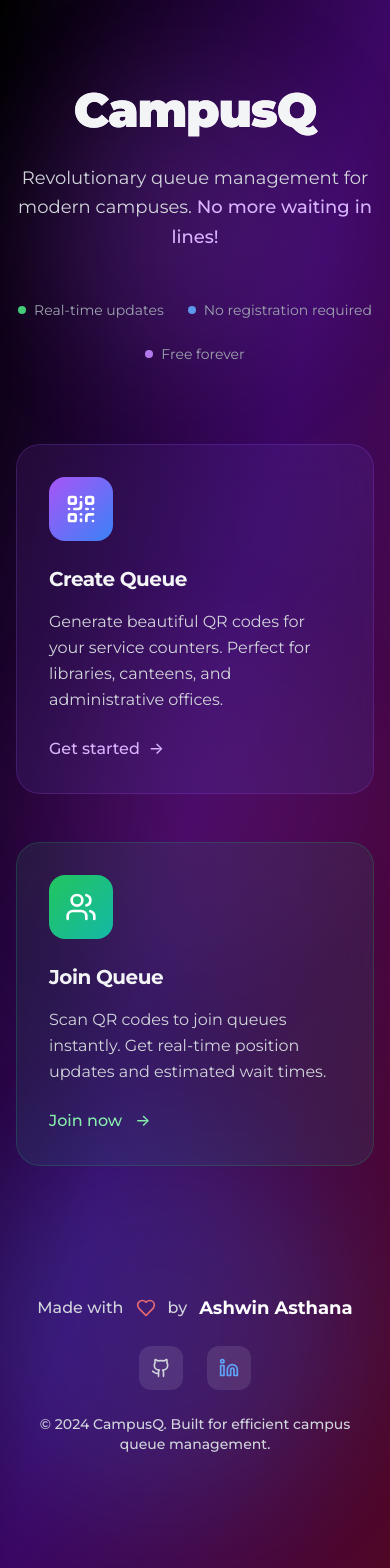
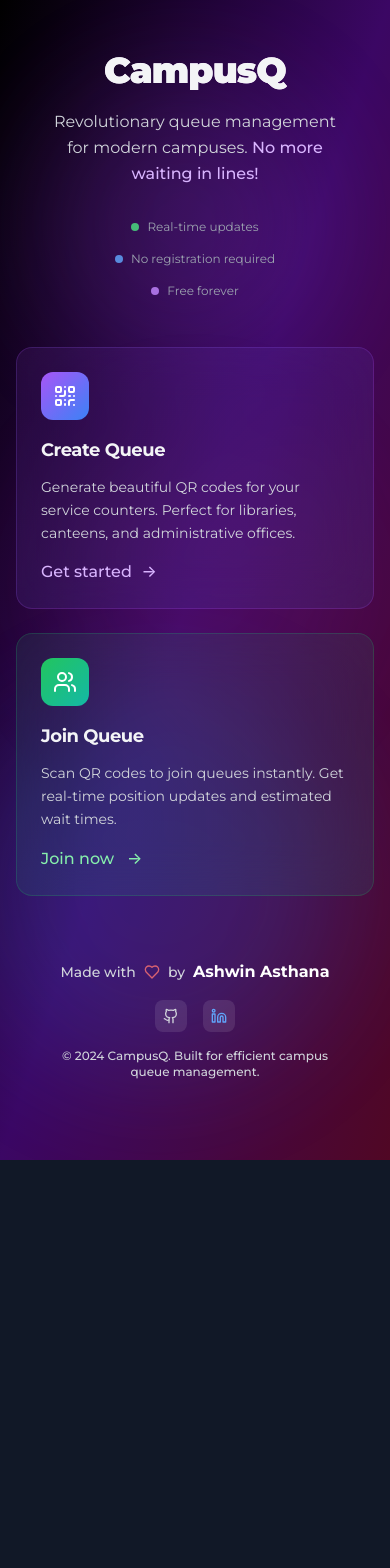
Before and after one commit to lumozion/CampusQ, a Next.js app: page / in a window 390 px wide. Shown: the top 1568 px of the page. After the commit the page ends 1160 px from the top, so only its background shows below. Built offline with nearby package versions, Linux system fonts and the light colour scheme.

Commit message:
Make design fully responsive for all device sizes

```diff
--- a/app/page.tsx
+++ b/app/page.tsx
@@ -14,25 +14,25 @@ export default function HomePage() {
         <div className="absolute top-1/2 left-1/2 transform -translate-x-1/2 -translate-y-1/2 w-80 h-80 bg-pink-500/10 rounded-full blur-3xl animate-pulse delay-500"></div>
       </div>
 
-      <div className="relative z-10 container mx-auto px-4 py-20">
+      <div className="relative z-10 container mx-auto px-4 sm:px-6 lg:px-8 py-12 sm:py-16 lg:py-20">
         <motion.div
           initial={{ opacity: 0, y: 30 }}
           animate={{ opacity: 1, y: 0 }}
           transition={{ duration: 0.8 }}
-          className="text-center mb-20"
+          className="text-center mb-12 sm:mb-16 lg:mb-20"
         >
 
 
-          <h1 className="text-5xl md:text-7xl font-black mb-6 bg-gradient-to-r from-white via-purple-200 to-pink-200 bg-clip-text text-transparent leading-tight tracking-tight">
+          <h1 className="text-4xl sm:text-5xl md:text-6xl lg:text-7xl font-black mb-4 sm:mb-6 bg-gradient-to-r from-white via-purple-200 to-pink-200 bg-clip-text text-transparent leading-tight tracking-tight">
             CampusQ
           </h1>
 
-          <p className="text-lg md:text-xl text-gray-300 mb-12 max-w-3xl mx-auto leading-relaxed">
+          <p className="text-base sm:text-lg md:text-xl text-gray-300 mb-8 sm:mb-10 lg:mb-12 max-w-xs sm:max-w-2xl lg:max-w-3xl mx-auto leading-relaxed px-4 sm:px-0">
             Revolutionary queue management for modern campuses.
             <span className="text-purple-300 font-medium"> No more waiting in lines!</span>
           </p>
 
-          <div className="flex flex-wrap items-center justify-center gap-6 text-sm text-gray-400">
+          <div className="flex flex-col sm:flex-row flex-wrap items-center justify-center gap-4 sm:gap-6 text-xs sm:text-sm text-gray-400">
             <div className="flex items-center gap-2">
               <div className="w-2 h-2 bg-green-400 rounded-full animate-pulse"></div>
               <span>Real-time updates</span>
@@ -48,7 +48,7 @@ export default function HomePage() {
           </div>
         </motion.div>
 
-        <div className="grid md:grid-cols-2 gap-12 max-w-6xl mx-auto">
+        <div className="grid grid-cols-1 lg:grid-cols-2 gap-6 sm:gap-8 lg:gap-12 max-w-sm sm:max-w-4xl lg:max-w-6xl mx-auto">
           <motion.div
             initial={{ opacity: 0, x: -50, rotateY: -15 }}
             animate={{ opacity: 1, x: 0, rotateY: 0 }}
@@ -57,19 +57,19 @@ export default function HomePage() {
             className="group"
           >
             <Link href="/create" className="block">
-              <div className="relative p-8 rounded-3xl bg-gradient-to-br from-purple-500/10 to-blue-500/10 backdrop-blur-xl border border-purple-500/20 hover:border-purple-400/40 transition-all duration-500 overflow-hidden">
+              <div className="relative p-6 sm:p-8 rounded-2xl sm:rounded-3xl bg-gradient-to-br from-purple-500/10 to-blue-500/10 backdrop-blur-xl border border-purple-500/20 hover:border-purple-400/40 transition-all duration-500 overflow-hidden">
                 <div className="absolute inset-0 bg-gradient-to-br from-purple-600/5 to-transparent opacity-0 group-hover:opacity-100 transition-opacity duration-500"></div>
 
                 <div className="relative z-10">
-                  <div className="w-16 h-16 bg-gradient-to-br from-purple-500 to-blue-500 rounded-2xl flex items-center justify-center mb-6 group-hover:scale-110 transition-transform duration-300">
-                    <QrCode className="w-8 h-8 text-white" />
+                  <div className="w-12 h-12 sm:w-16 sm:h-16 bg-gradient-to-br from-purple-500 to-blue-500 rounded-xl sm:rounded-2xl flex items-center justify-center mb-4 sm:mb-6 group-hover:scale-110 transition-transform duration-300">
+                    <QrCode className="w-6 h-6 sm:w-8 sm:h-8 text-white" />
                   </div>
 
-                  <h3 className="text-xl font-bold text-white mb-4 group-hover:text-purple-200 transition-colors">
+                  <h3 className="text-lg sm:text-xl font-bold text-white mb-3 sm:mb-4 group-hover:text-purple-200 transition-colors">
                     Create Queue
                   </h3>
 
-                  <p className="text-gray-300 leading-relaxed mb-6">
+                  <p className="text-sm sm:text-base text-gray-300 leading-relaxed mb-4 sm:mb-6">
                     Generate beautiful QR codes for your service counters. Perfect for libraries, canteens, and administrative offices.
                   </p>
 
@@ -96,19 +96,19 @@ export default function HomePage() {
             className="group"
           >
             <Link href="/join" className="block">
-              <div className="relative p-8 rounded-3xl bg-gradient-to-br from-green-500/10 to-teal-500/10 backdrop-blur-xl border border-green-500/20 hover:border-green-400/40 transition-all duration-500 overflow-hidden">
+              <div className="relative p-6 sm:p-8 rounded-2xl sm:rounded-3xl bg-gradient-to-br from-green-500/10 to-teal-500/10 backdrop-blur-xl border border-green-500/20 hover:border-green-400/40 transition-all duration-500 overflow-hidden">
                 <div className="absolute inset-0 bg-gradient-to-br from-green-600/5 to-transparent opacity-0 group-hover:opacity-100 transition-opacity duration-500"></div>
 
                 <div className="relative z-10">
-                  <div className="w-16 h-16 bg-gradient-to-br from-green-500 to-teal-500 rounded-2xl flex items-center justify-center mb-6 group-hover:scale-110 transition-transform duration-300">
-                    <Users className="w-8 h-8 text-white" />
+                  <div className="w-12 h-12 sm:w-16 sm:h-16 bg-gradient-to-br from-green-500 to-teal-500 rounded-xl sm:rounded-2xl flex items-center justify-center mb-4 sm:mb-6 group-hover:scale-110 transition-transform duration-300">
+                    <Users className="w-6 h-6 sm:w-8 sm:h-8 text-white" />
                   </div>
 
-                  <h3 className="text-xl font-bold text-white mb-4 group-hover:text-green-200 transition-colors">
+                  <h3 className="text-lg sm:text-xl font-bold text-white mb-3 sm:mb-4 group-hover:text-green-200 transition-colors">
                     Join Queue
                   </h3>
 
-                  <p className="text-gray-300 leading-relaxed mb-6">
+                  <p className="text-sm sm:text-base text-gray-300 leading-relaxed mb-4 sm:mb-6">
                     Scan QR codes to join queues instantly. Get real-time position updates and estimated wait times.
                   </p>
 
@@ -129,27 +129,27 @@ export default function HomePage() {
         </div>
 
         {/* Inline Footer */}
-        <div className="mt-32 pb-16">
-          <div className="container mx-auto px-4">
-            <div className="flex flex-col items-center space-y-6">
-              <div className="flex items-center space-x-3 text-gray-300">
-                <span className="text-base font-medium">Made with</span>
-                <Heart className="w-5 h-5 text-red-400 animate-pulse" />
-                <span className="text-base font-medium">by</span>
-                <span className="font-bold text-white text-lg">Ashwin Asthana</span>
+        <div className="mt-16 sm:mt-24 lg:mt-32 pb-8 sm:pb-12 lg:pb-16">
+          <div className="container mx-auto px-4 sm:px-6 lg:px-8">
+            <div className="flex flex-col items-center space-y-4 sm:space-y-6">
+              <div className="flex items-center space-x-2 sm:space-x-3 text-gray-300">
+                <span className="text-sm sm:text-base font-medium">Made with</span>
+                <Heart className="w-4 h-4 sm:w-5 sm:h-5 text-red-400 animate-pulse" />
+                <span className="text-sm sm:text-base font-medium">by</span>
+                <span className="font-bold text-white text-base sm:text-lg">Ashwin Asthana</span>
               </div>
 
-              <div className="flex items-center space-x-6">
+              <div className="flex items-center space-x-4 sm:space-x-6">
                 <motion.a
                   href="https://github.com/ashwinasthana"
                   target="_blank"
                   rel="noopener noreferrer"
                   whileHover={{ scale: 1.1 }}
                   whileTap={{ scale: 0.95 }}
-                  className="p-3 rounded-xl bg-white/10 hover:bg-white/20 transition-colors"
+                  className="p-2 sm:p-3 rounded-lg sm:rounded-xl bg-white/10 hover:bg-white/20 transition-colors"
                   aria-label="GitHub Profile"
                 >
-                  <Github className="w-5 h-5 text-gray-300" />
+                  <Github className="w-4 h-4 sm:w-5 sm:h-5 text-gray-300" />
                 </motion.a>
 
                 <motion.a
@@ -158,14 +158,14 @@ export default function HomePage() {
                   rel="noopener noreferrer"
                   whileHover={{ scale: 1.1 }}
                   whileTap={{ scale: 0.95 }}
-                  className="p-3 rounded-xl bg-white/10 hover:bg-white/20 transition-colors"
+                  className="p-2 sm:p-3 rounded-lg sm:rounded-xl bg-white/10 hover:bg-white/20 transition-colors"
                   aria-label="LinkedIn Profile"
                 >
-                  <Linkedin className="w-5 h-5 text-blue-400" />
+                  <Linkedin className="w-4 h-4 sm:w-5 sm:h-5 text-blue-400" />
                 </motion.a>
               </div>
 
-              <p className="text-sm text-gray-400 text-center font-medium">
+              <p className="text-xs sm:text-sm text-gray-400 text-center font-medium px-4">
                 © 2024 CampusQ. Built for efficient campus queue management.
               </p>
             </div>
```
